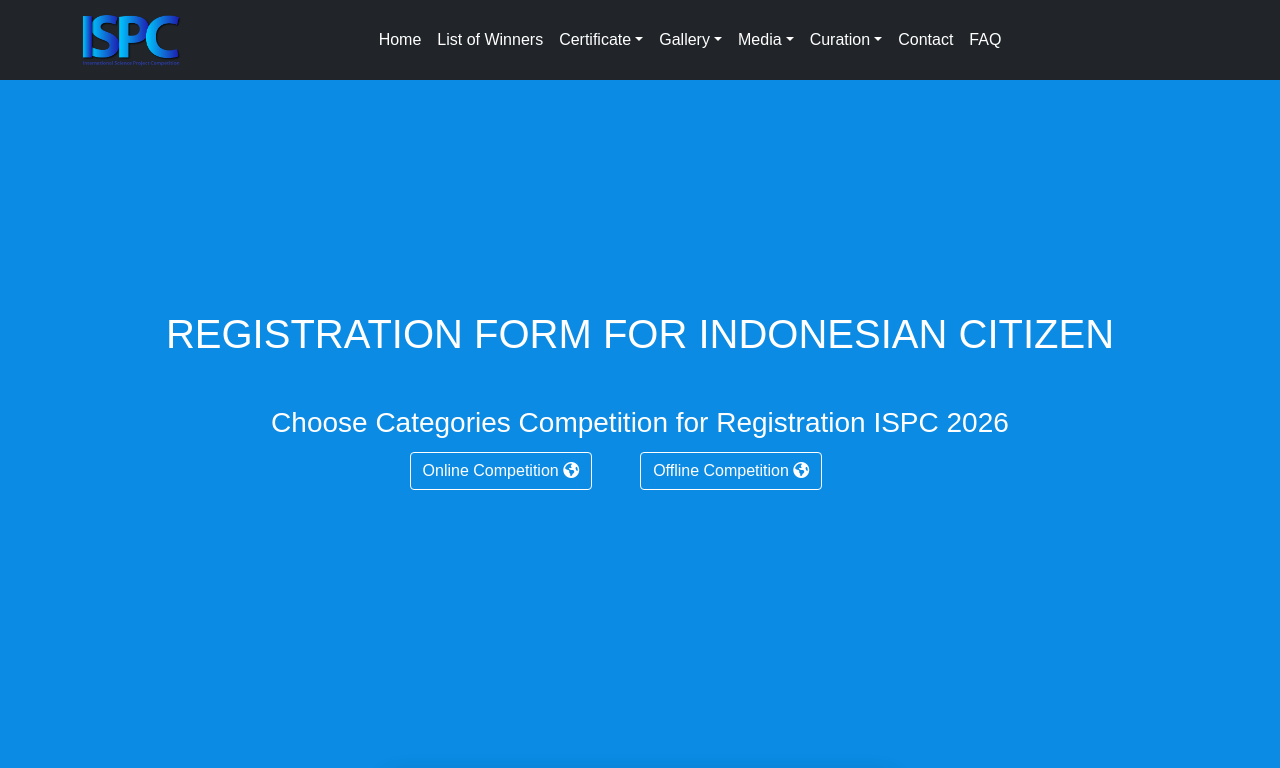
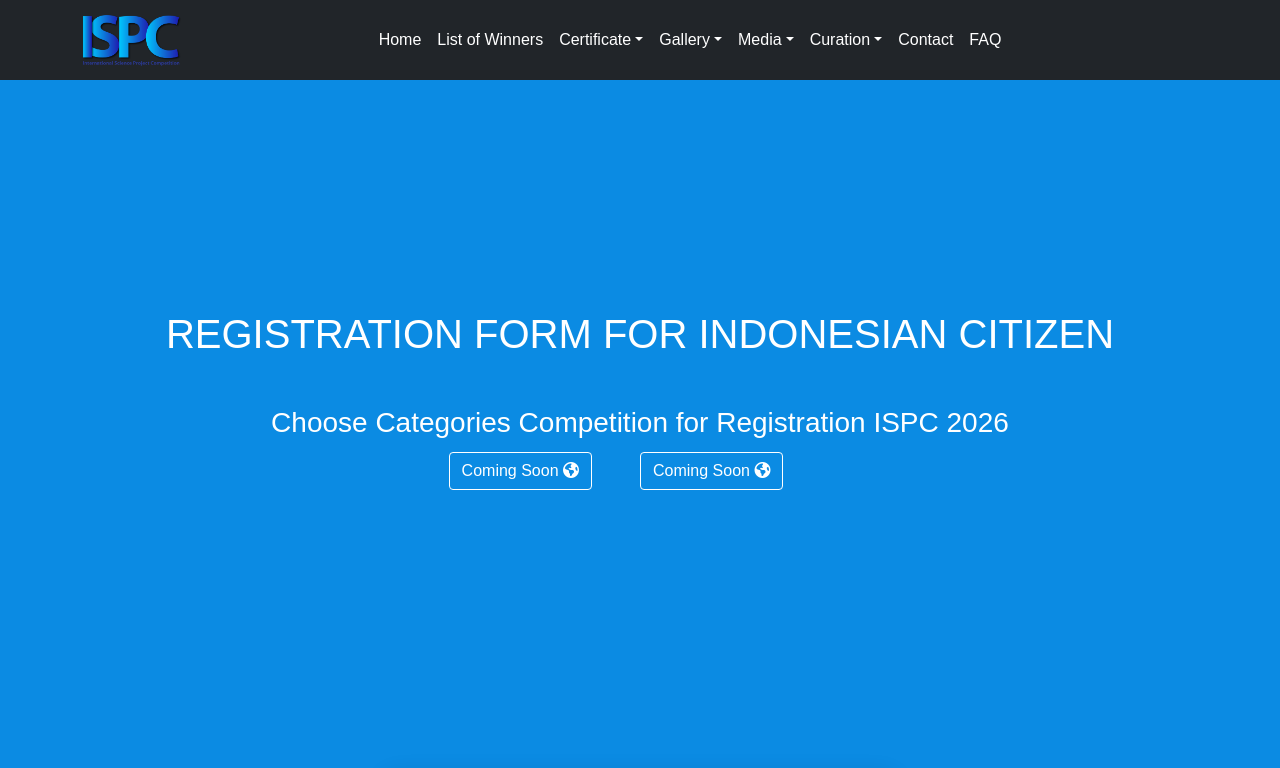
Before and after one commit to iysaofficial/ISPCofficial, a React (Vite) app: page /homeindo in a window 1280 px wide. Shown: the top 768 px of the page. Built offline with nearby package versions, Linux system fonts and the light colour scheme.

Commit message:
feat: close registration landing pages for Indonesian and international participants with terms and conditions modals

```diff
--- a/src/pages/registration/homeindo.jsx
+++ b/src/pages/registration/homeindo.jsx
@@ -48,17 +48,24 @@
             </div>
           </div>
           <div className="link-web mx-auto text-center">
-            <a className="btn btn-action text-center me-lg-5" onClick={() =>
+            <a className="btn btn-action text-center me-lg-5" href="#!">
+              Coming Soon <i className="fa-solid fa-earth-americas"></i>
+            </a>
+            {/* <a className="btn btn-action text-center me-lg-5" onClick={() =>
               handleOpenModal("/indo-online", indonesiaOnlineTerms)
             }>
               Online Competition <i className="fa-solid fa-earth-americas"></i>
+            </a> */}
+            <a className="btn btn-action text-center me-lg-5" href="#!">
+              Coming Soon{" "}
+              <i className="fa-solid fa-earth-americas"></i>
             </a>
-            <a className="btn btn-action text-center me-lg-5" onClick={() =>
+            {/* <a className="btn btn-action text-center me-lg-5" onClick={() =>
               handleOpenModal("/indo-offline", indonesiaOfflineTerms)
             }>
               Offline Competition{" "}
               <i className="fa-solid fa-earth-americas"></i>
-            </a>
+            </a> */}
           </div>
         </div>
       </section>
--- a/src/pages/registration/homeinter.jsx
+++ b/src/pages/registration/homeinter.jsx
@@ -50,17 +50,24 @@
             </div>
           </div>
           <div className="link-web mx-auto text-center">
-            <a className="btn btn-action text-center me-lg-5" onClick={() =>
+            <a className="btn btn-action text-center me-lg-5" href="#!">
+              Coming Soon <i className="fa-solid fa-earth-americas"></i>
+            </a>
+            {/* <a className="btn btn-action text-center me-lg-5" onClick={() =>
               handleOpenModal("/inter-online", internationalOnlineTerms)
             }>
               Online Competition <i className="fa-solid fa-earth-americas"></i>
+            </a> */}
+            <a className="btn btn-action text-center me-lg-5" href="#!">
+              Coming Soon{" "}
+              <i className="fa-solid fa-earth-americas"></i>
             </a>
-            <a className="btn btn-action text-center me-lg-5" onClick={() =>
+            {/* <a className="btn btn-action text-center me-lg-5" onClick={() =>
               handleOpenModal("/inter-offline", internationalOfflineTerms)
             }>
               Offline Competition{" "}
               <i className="fa-solid fa-earth-americas"></i>
-            </a>
+            </a> */}
           </div>
         </div>
       </section>
```
